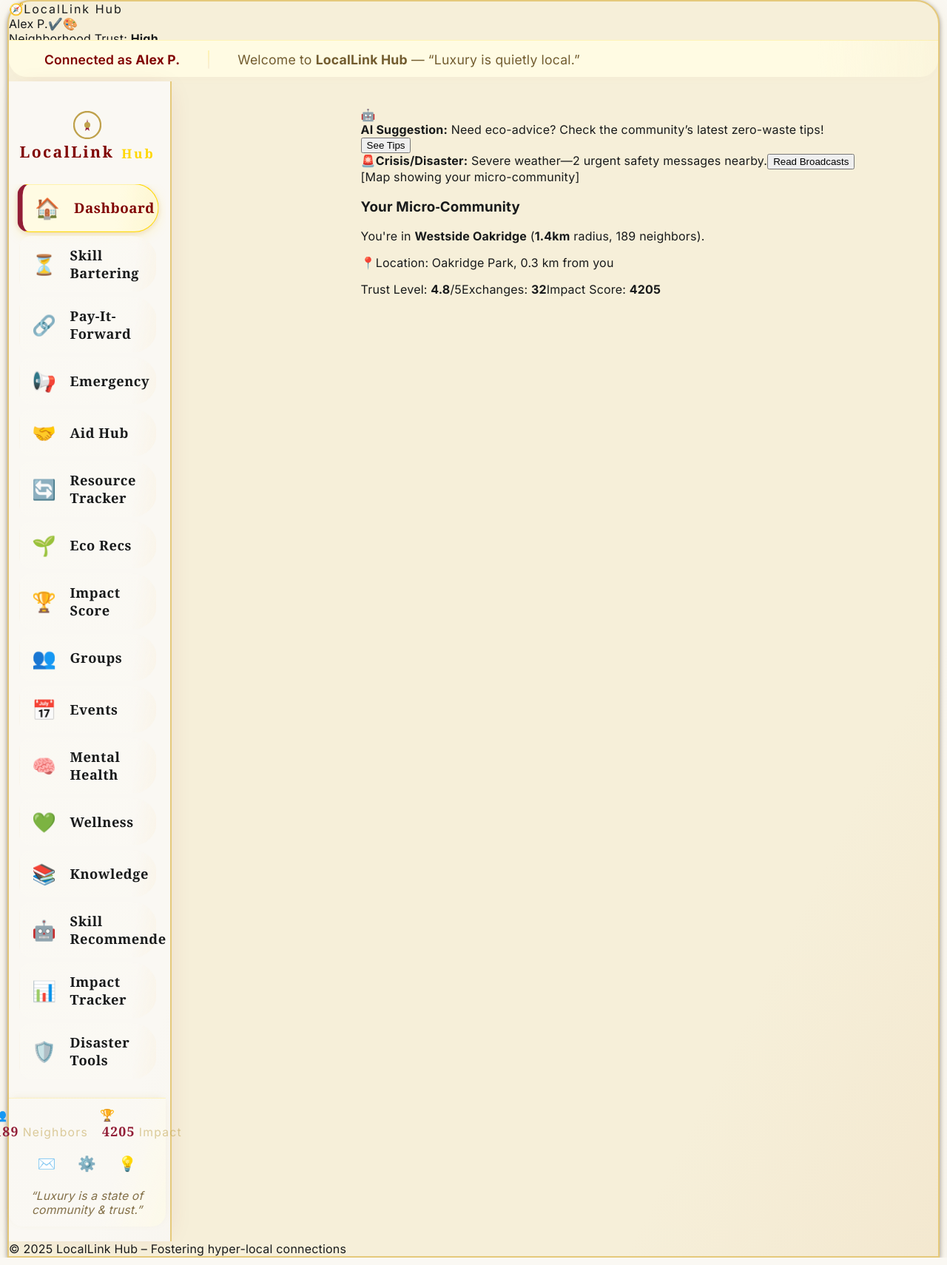
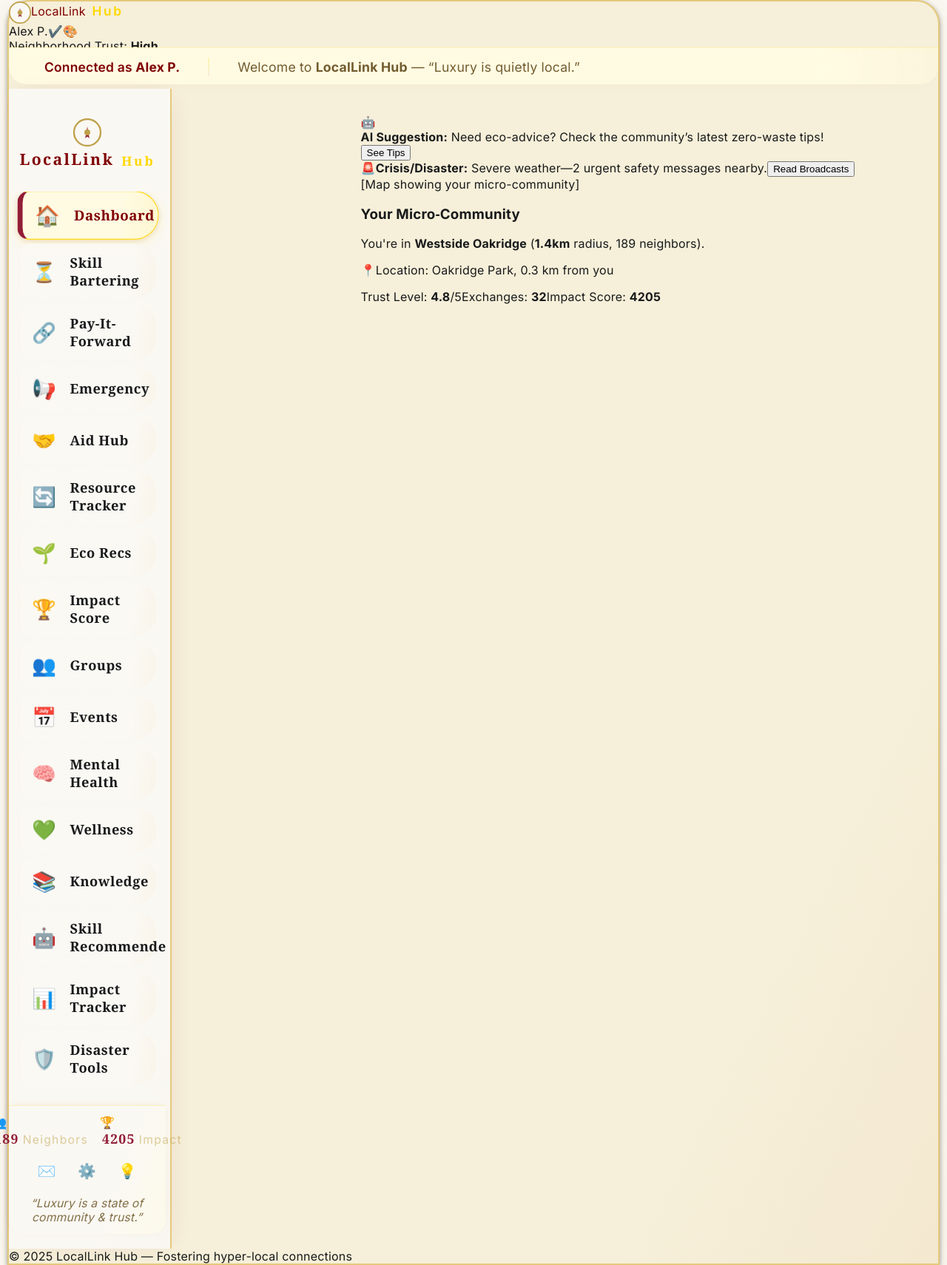
Before and after one commit to Workflow-Manager-admin/copy-of-locallink-hub-27050-locallink-hub-27050-c383a5c8-35673, a React (Create React App) app in the folder local_link_hub/: page / in a window 1280 px wide. Shown: the whole page at 74% size. Built offline with nearby package versions, Linux system fonts and the light colour scheme; the HTML template or start-up script is replaced by a standard one.

Commit message:
Auto-commit: Changes as of 2025-06-03T12:12:45.623787+00:00

```diff
--- a/local_link_hub/src/App.js
+++ b/local_link_hub/src/App.js
@@ -890,15 +890,25 @@ function MainContainer() {
 
   return (
     <div className="main-container app sidebar-layout">
-      {/* Luxury Header (Champagne, Gold, Maroon accent, logo+profile row) */}
-      <header className="navbar">
-        <div className="navbar-left">
-          <span className="logo-symbol" aria-label="LocalLink Hub Logo">🧭</span>
-          <span className="app-title" style={{ letterSpacing: 2 }}>LocalLink Hub</span>
+      {/*
+        LUXURY HEADER (Horizontal Full-Width Bar)
+        - Sits flush top, full width of viewport.
+        - Uses luxury theme: champagne background, maroon/gold/onyx accents.
+        - Uses flexbox for horizontal and vertical centering.
+        - No overlap with sidebar.
+        - All relevant branding (logo and title) moved here, user mini-profile right-aligned.
+      */}
+      <header className="lux-header" role="banner">
+        <div className="lux-header-content">
+          <span className="lux-header-logo"><svg width="30" height="30" viewBox="0 0 38 38" fill="none" aria-hidden="true" style={{verticalAlign:'middle'}}><circle cx="19" cy="19" r="18" stroke="#BFA14B" strokeWidth="2.3" fill="#faf8f3" /><path d="M19 11 L21.8 27 L19 24.5 L16.2 27 Z" fill="#921d36" /><circle cx="19" cy="19" r="4" fill="#BFA14B" /></svg></span>
+          <span className="lux-header-title"><span className="branding-main">LocalLink</span> <span className="branding-sub">Hub</span></span>
         </div>
-        <UserProfileMini />
+        <div className="lux-header-profile"><UserProfileMini /></div>
       </header>
-      {/* Decorative/Brand Infobar (fills space under nav, between blocks) */}
+      {/*
+        Decorative/Brand Infobar (fills space under nav, between blocks)
+        - Remains between header and main content, does not conflict with new horizontal nav
+      */}
       <InfobarPanel />
       <div className="spacer-navbar" />
 
@@ -926,8 +936,17 @@ function MainContainer() {
         </main>
       </div>
 
-      <footer className="footer">
-        &copy; {new Date().getFullYear()} LocalLink Hub – Fostering hyper-local connections
+      {/*
+        LUXURY FOOTER (Horizontal Full-Width Bar)
+        - Sits flush bottom, full width.
+        - Uses luxury theme: onyx with gold/maroon highlights.
+        - Uses flexbox for center alignment (text centered).
+        - Stays visually distinct from sidebar and header.
+      */}
+      <footer className="lux-footer" role="contentinfo">
+        <span className="lux-footer-content">
+          &copy; {new Date().getFullYear()} LocalLink Hub — Fostering hyper-local connections
+        </span>
       </footer>
     </div>
   );
```
Also changed, not shown: 2 other files (tests, documents, lock files or other folders).
